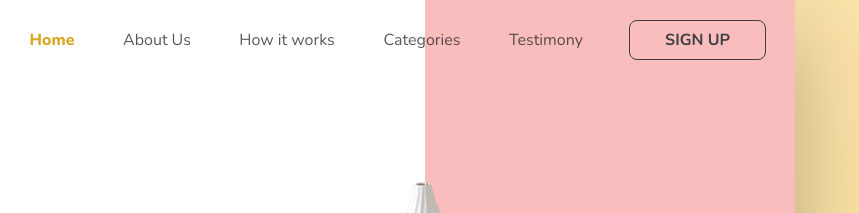
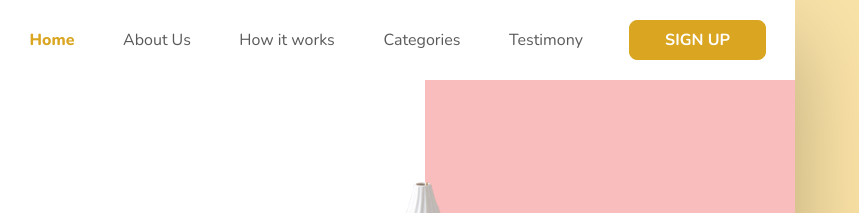
Before and after one commit to gasevskaia/woodies, a website: page app/index.html in a window 1280 px wide. Shown: the top 213 px of the page, 421-1280 px from the left. Drawn offline with nearby package versions, Linux system fonts and the light colour scheme; files that its build step writes are made by us from their sources; files whose address does not match are found by name.

Commit message:
Правки. Шапка

```diff
--- a/app/index.html
+++ b/app/index.html
@@ -6,7 +6,7 @@
     <link rel="stylesheet" href="css/app.min.css">
 </head>
 <body class="page-body">
-<header class="page-header">
+<header class="page-header page-header--scroll">
     <div class="page-header__wrapper-for-logo">
         <img class="page-header__logo logo" src="images/dist/Group28.svg" width="192" height="33">
     </div>
@@ -28,7 +28,7 @@
                 <a class="page-header__navigation-link link" href="#testimony">Testimony</a>
             </li>
             <li class="page-header__navigation-item page-header__navigation-item--button">
-                <a class="page-header__signup-button link transparent-button">SIGN UP</a>
+                <a class="page-header__signup-button link bright-button">SIGN UP</a>
             </li>
         </ul>
     </nav>
--- a/app/less/page-header.less
+++ b/app/less/page-header.less
@@ -11,6 +11,10 @@
   padding: 0 28px 0 80px;
 
   color: rgba(34, 34, 34, 0.75);
+}
+
+.page-header--scroll {
+  background-color: @color-light;
 }
 
 .page-header__wrapper-for-logo {
@@ -86,7 +90,6 @@
   height: 38px;
 
   font-weight: bold;
-  color: @color-dark-2;
 
   border-radius: 8px;
 }
```
